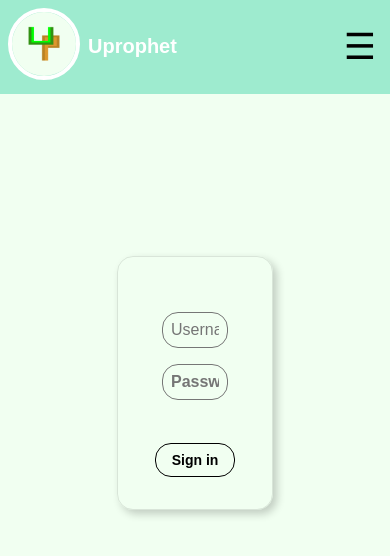
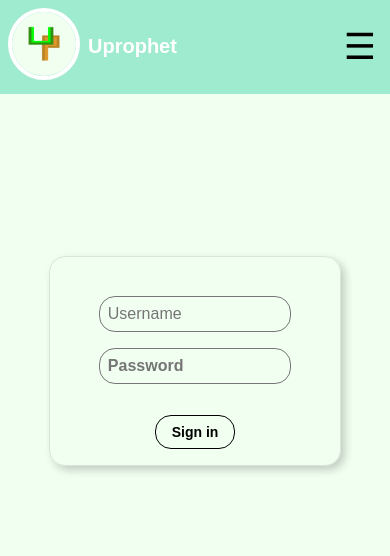
Before and after one commit to Jenkins1128/uprophet-frontend, a React (Create React App) app: page /signin in a window 390 px wide. Shown: the top 556 px of the page. Built offline with nearby package versions, Linux system fonts and the light colour scheme.

Commit message:
Signin and Signup responsive

```diff
--- a/src/features/containers/Signin/Signin.js
+++ b/src/features/containers/Signin/Signin.js
@@ -7,9 +7,9 @@ function Signin() {
 	const dispatch = useDispatch();
 	const history = useHistory();
 	return (
-		<section className='pt7'>
-			<article className=' br2 ba pa4 black-80 dark-gray b--black-10 br4 w-40 mw6 shadow-5 center'>
-				<div className='measure'>
+		<section className='pt7 '>
+			<article className=' br2 ba pa5-l pa4-m pa3-ns black-80 dark-gray b--black-10 br4 w-75 mw6 shadow-5 center'>
+				<div className='measure pa3 black-80'>
 					<fieldset id='sign_in' className='ba b--transparent ph0 mh0'>
 						<div className='mt3'>
 							<input className='pa2 input-reset ba br4 bg-transparent hover-white w-75' placeholder='Username' type='text' name='name' id='name' />
@@ -18,7 +18,7 @@ function Signin() {
 							<input className='b pa2 input-reset ba br4 bg-transparent hover-white w-75' placeholder='Password' type='password' name='password' id='password' />
 						</div>
 					</fieldset>
-					<div className='lh-copy mt3'>
+					<div className='lh-copy mt1'>
 						<input className='b ph3 pv2 input-reset ba br4 b--black bg-transparent grow pointer f6 dib' type='submit' value='Sign in' onClick={() => dispatch(signin(history))} />
 					</div>
 				</div>
--- a/src/features/containers/Signup/Signup.js
+++ b/src/features/containers/Signup/Signup.js
@@ -5,8 +5,8 @@ function Signup() {
 	return (
 		<section className='pt6'>
 			<h1 className='moon-gray'>Join Uprophet today.</h1>
-			<article className='br2 ba dark-gray b--black-10 br4 mv4 w-40 mw6 shadow-5 center'>
-				<div className='measure pa4 black-80'>
+			<article className='br2 pa5-l pa4-m pa3-nsba dark-gray b--black-10 br4 mv4 w-75 mw6 shadow-5 center'>
+				<div className='measure pa3 black-80'>
 					<fieldset id='sign_up' className='ba b--transparent ph0 mh0'>
 						<div className='mt3'>
 							<input className='pa2 input-reset ba br4 bg-transparent hover-white w-75' placeholder='Name' type='text' name='name' id='name' />
```
